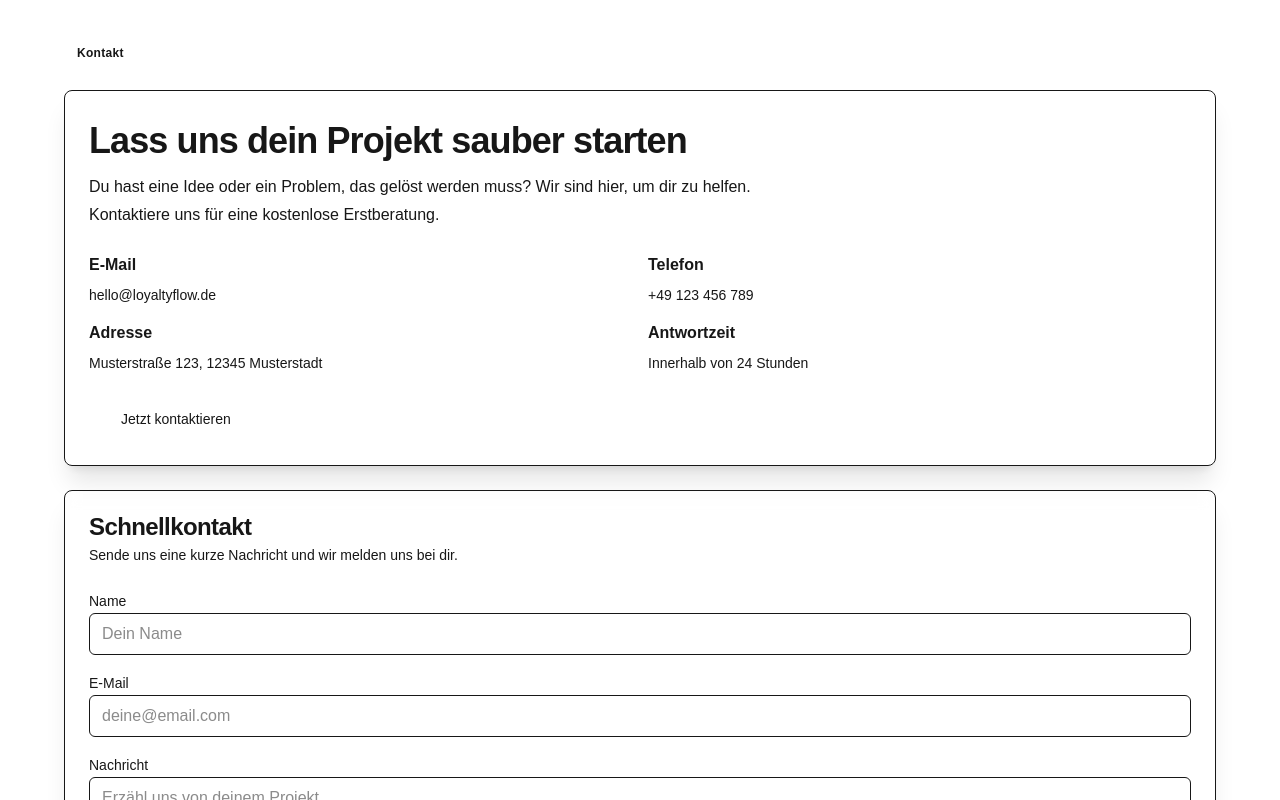
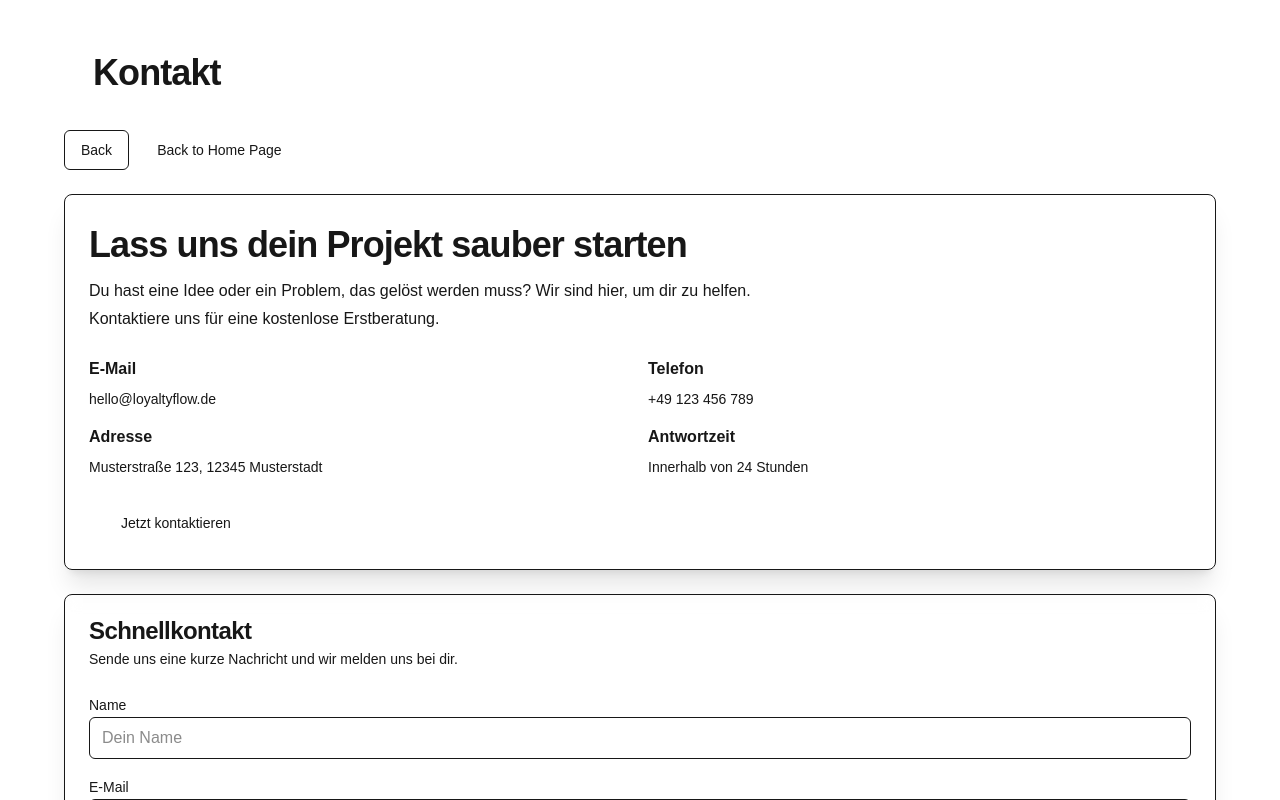
Before and after one commit to Ramez147/web-eng-Projekt, a Next.js app: page /landing_page/components/kontakt in a window 1280 px wide. Shown: the top 800 px of the page. Built offline with nearby package versions, Linux system fonts and the light colour scheme.

Commit message:
adding back and back to home buttons on team, about us and kontakt pages. some other designing changes on some other pages.

```diff
--- a/app/landing_page/components/Hero.tsx
+++ b/app/landing_page/components/Hero.tsx
@@ -5,7 +5,7 @@ import { ArrowRight } from "lucide-react";
 
 export const Hero = () => {
   return (
-    <section className="container grid lg:grid-cols-2 items-center py-20 md:py-32 gap-12">
+    <section className="container relative grid lg:grid-cols-2 items-center py-20 md:py-32 gap-12 overflow-hidden">
       <div className="z-10 lg:col-start-1 lg:row-start-1">
         <HeroCards />
       </div>
--- a/app/landing_page/components/about-us/page.tsx
+++ b/app/landing_page/components/about-us/page.tsx
@@ -1,13 +1,54 @@
+"use client";
+
+import Link from "next/link";
+import { useRouter } from "next/navigation";
+import { useEffect, useState } from "react";
 import { Badge } from "../ui/badge";
+import { Button } from "../ui/button";
 import { Card, CardContent, CardDescription, CardHeader, CardTitle } from "../ui/card";
 
 export default function AboutUsPage() {
+  const router = useRouter();
+  const [badgeScale, setBadgeScale] = useState(1);
+
+  useEffect(() => {
+    const maxShrinkDistance = 220;
+    const minScale = 0.8;
+    const maxScale = 1;
+
+    const handleScroll = () => {
+      const progress = Math.min(window.scrollY / maxShrinkDistance, 1);
+      const scale = maxScale - progress * (maxScale - minScale);
+      setBadgeScale(scale);
+    };
+
+    handleScroll();
+    window.addEventListener("scroll", handleScroll, { passive: true });
+
+    return () => {
+      window.removeEventListener("scroll", handleScroll);
+    };
+  }, []);
+
   return (
     <main className="min-h-screen bg-[radial-gradient(circle_at_top_left,hsl(var(--primary)/0.24),transparent_26%),radial-gradient(circle_at_bottom_right,hsl(var(--secondary)/0.6),transparent_30%),linear-gradient(to_bottom,hsl(var(--background)),hsl(var(--secondary)/0.16))] px-4 py-10 text-foreground md:px-8">
       <div className="mx-auto max-w-5xl space-y-6">
-        <Badge variant="secondary" className="w-fit rounded-full px-3 py-1 text-xs tracking-wide">
+        <Badge
+          variant="secondary"
+          className="w-fit rounded-full px-7 py-3 text-3xl font-bold tracking-tight md:text-4xl transition-transform duration-200 will-change-transform"
+          style={{ transform: `scale(${badgeScale})`, transformOrigin: "left center" }}
+        >
           About Us
         </Badge>
+
+        <div className="flex flex-wrap items-center gap-3">
+          <Button variant="outline" onClick={() => router.back()}>
+            Back
+          </Button>
+          <Button asChild>
+            <Link href="/">Back to Home Page</Link>
+          </Button>
+        </div>
 
         <Card className="overflow-hidden border-border/60 bg-card/90 shadow-xl shadow-primary/5 backdrop-blur">
           <div className="h-1.5 bg-linear-to-r from-primary via-secondary to-primary" />
--- a/app/landing_page/components/kontakt/KontaktPage.tsx
+++ b/app/landing_page/components/kontakt/KontaktPage.tsx
@@ -1,14 +1,54 @@
+"use client";
+
+import Link from "next/link";
+import { useRouter } from "next/navigation";
+import { useEffect, useState } from "react";
 import { Badge } from "../ui/badge";
 import { Button } from "../ui/button";
 import { Card, CardContent, CardDescription, CardHeader, CardTitle } from "../ui/card";
 
 export default function KontaktPage() {
+  const router = useRouter();
+  const [badgeScale, setBadgeScale] = useState(1);
+
+  useEffect(() => {
+    const maxShrinkDistance = 220;
+    const minScale = 0.8;
+    const maxScale = 1;
+
+    const handleScroll = () => {
+      const progress = Math.min(window.scrollY / maxShrinkDistance, 1);
+      const scale = maxScale - progress * (maxScale - minScale);
+      setBadgeScale(scale);
+    };
+
+    handleScroll();
+    window.addEventListener("scroll", handleScroll, { passive: true });
+
+    return () => {
+      window.removeEventListener("scroll", handleScroll);
+    };
+  }, []);
+
   return (
     <main className="min-h-screen bg-[radial-gradient(circle_at_top_left,hsl(var(--primary)/0.24),transparent_26%),radial-gradient(circle_at_bottom_right,hsl(var(--secondary)/0.6),transparent_30%),linear-gradient(to_bottom,hsl(var(--background)),hsl(var(--secondary)/0.16))] px-4 py-10 text-foreground md:px-8">
       <div className="mx-auto max-w-6xl space-y-6">
-        <Badge variant="secondary" className="w-fit rounded-full px-3 py-1 text-xs tracking-wide">
+        <Badge
+          variant="secondary"
+          className="w-fit rounded-full px-7 py-3 text-3xl font-bold tracking-tight md:text-4xl transition-transform duration-200 will-change-transform"
+          style={{ transform: `scale(${badgeScale})`, transformOrigin: "left center" }}
+        >
           Kontakt
         </Badge>
+
+        <div className="flex flex-wrap items-center gap-3">
+          <Button variant="outline" onClick={() => router.back()}>
+            Back
+          </Button>
+          <Button asChild>
+            <Link href="/">Back to Home Page</Link>
+          </Button>
+        </div>
 
         <section className="grid gap-6 lg:grid-cols-[1.2fr,0.8fr]">
           <Card className="overflow-hidden border-border/60 bg-card/90 shadow-xl shadow-primary/5 backdrop-blur">
--- a/app/landing_page/components/team/page.tsx
+++ b/app/landing_page/components/team/page.tsx
@@ -1,9 +1,12 @@
 "use client";
 
+import Link from "next/link";
+import { useRouter } from "next/navigation";
 import { useEffect, useState } from "react";
 import { UserRound } from "lucide-react";
 import { Avatar, AvatarFallback } from "../ui/avatar";
 import { Badge } from "../ui/badge";
+import { Button } from "../ui/button";
 import { Card, CardContent, CardDescription, CardHeader, CardTitle } from "../ui/card";
 
 const members = [
@@ -31,6 +34,7 @@ const members = [
 
 export default function TeamPage() {
   const [badgeScale, setBadgeScale] = useState(1);
+  const router = useRouter();
 
   useEffect(() => {
     const maxShrinkDistance = 220;
@@ -61,6 +65,15 @@ export default function TeamPage() {
         >
           Team
         </Badge>
+
+        <div className="flex flex-wrap items-center gap-3">
+          <Button variant="outline" onClick={() => router.back()}>
+            Back
+          </Button>
+          <Button asChild>
+            <Link href="/">Back to Home Page</Link>
+          </Button>
+        </div>
 
         <Card className="border-border/60 bg-card/90 shadow-xl shadow-primary/5 backdrop-blur">
           <CardHeader className="space-y-3">
```
Also changed, not shown: app/landing_page/index.css (+5 -4 lines).
